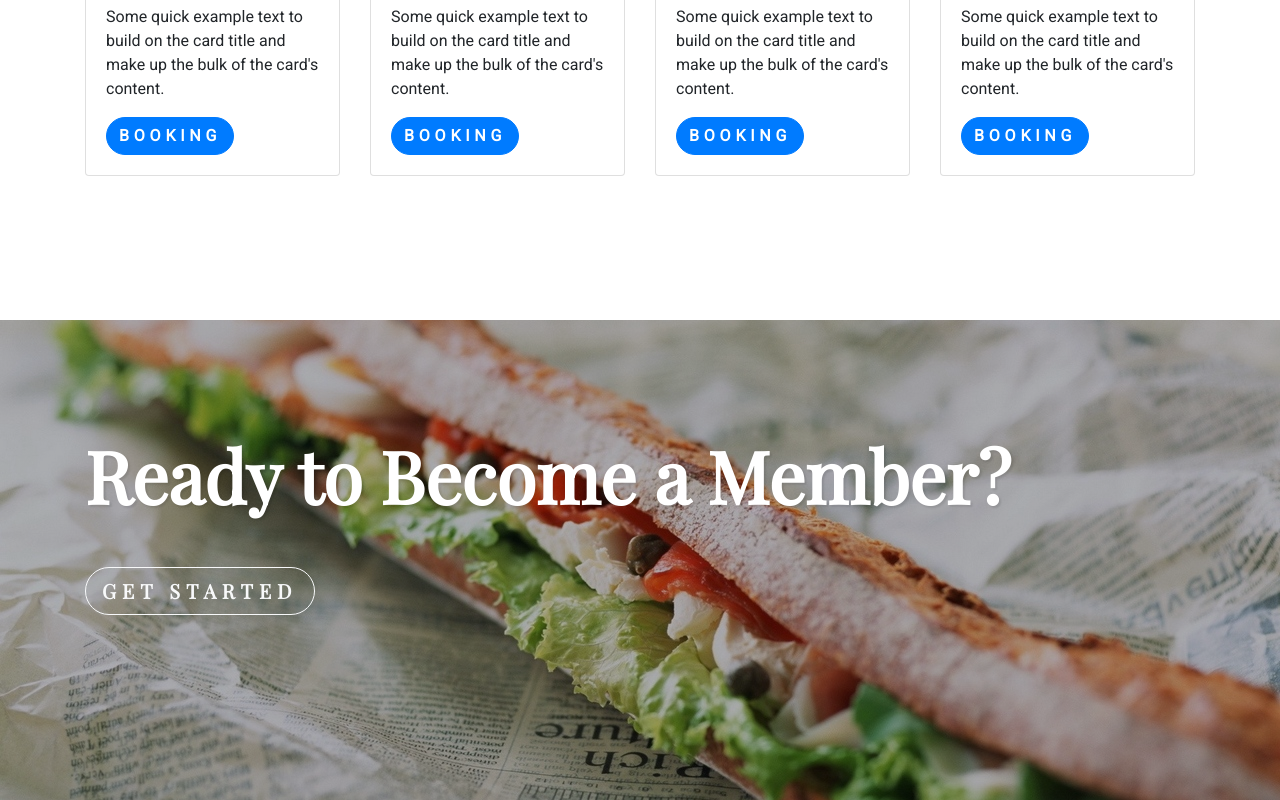
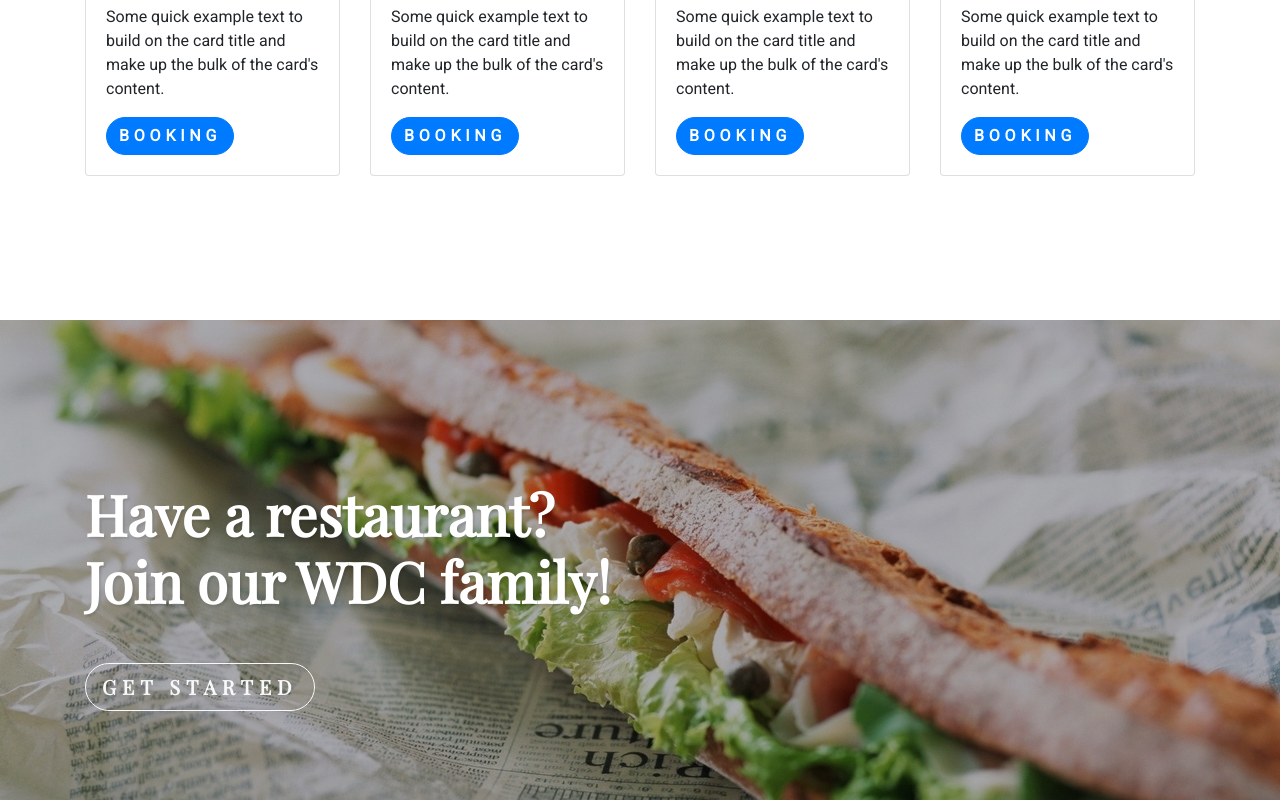
Before and after one commit to kai-uofa/WDC_Restaurant, a React (Create React App) app in the folder client/: page / in a window 1280 px wide. Shown: the part 1563-2363 px from the top of the page. Built offline with nearby package versions, Linux system fonts and the light colour scheme.

Commit message:
change member caption

```diff
--- a/client/src/components/layout/Member.js
+++ b/client/src/components/layout/Member.js
@@ -5,8 +5,10 @@ const Member = () => {
     <section className="member">
       <div className="content container">
         <div className="overlay-content text-white">
-          <h3 className="display-3 font-weight-bold text-shadow mb-5">
-            Ready to Become a Member?
+          <h3 className="display-4 font-weight-bold text-shadow mb-5 mt-5">
+            Have a restaurant?
+            <br />
+            Join our WDC family!
           </h3>
           <a href="..." className="btn btn-outline-light btn-lg">
             Get Started
```
